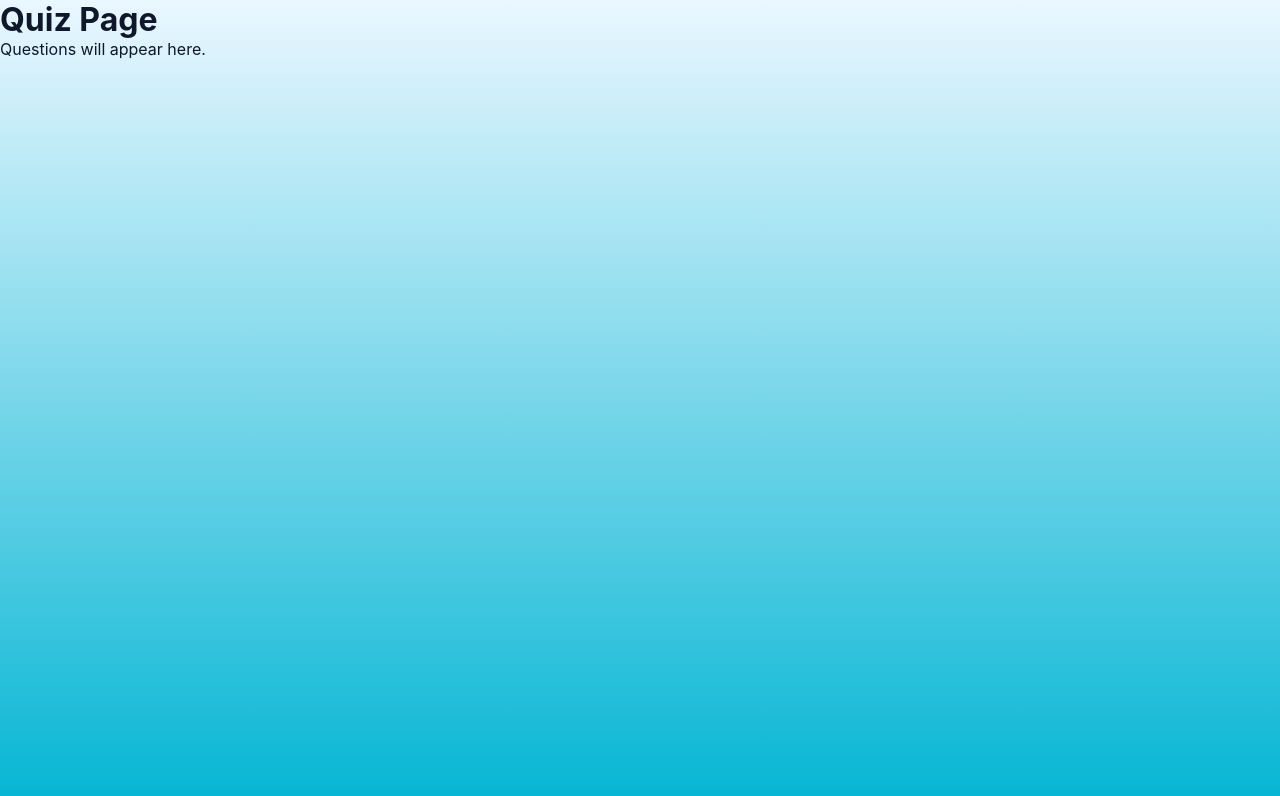
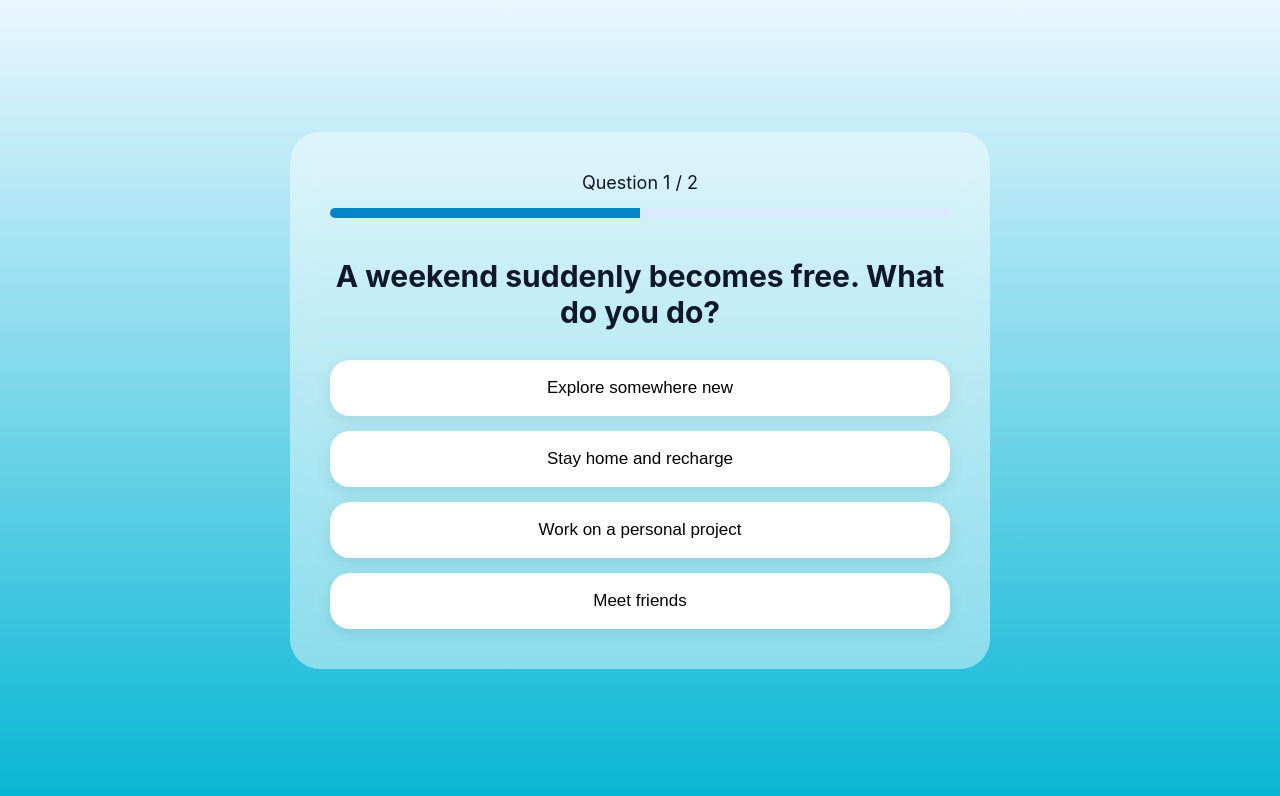
Before and after one commit to AnyutaK/fishfy_yourself, a React (Vite) app: page /quiz in a window 1280 px wide. Shown: the top 796 px of the page. Built offline with nearby package versions, Linux system fonts and the light colour scheme.

Commit message:
build quiz flow with scoring and result page

```diff
--- a/src/components/QuestionCard.jsx
+++ b/src/components/QuestionCard.jsx
@@ -0,0 +1,22 @@
+function QuestionCard({ question, answers, onAnswer }) {
+
+  return (
+    <div className="question-card">
+      <h2>
+        {question}
+      </h2>
+      <div className="answers">
+        {answers.map((answer, index) => (
+          <button
+            className="answer-button"
+            key={index}
+            onClick={() => onAnswer(answer)}
+          >
+            {answer.text}
+          </button>
+        ))}
+      </div>
+    </div>
+  );
+}
+export default QuestionCard;
--- a/src/data/animals.js
+++ b/src/data/animals.js
@@ -0,0 +1,60 @@
+export const animals = {
+  octopus: {
+    name: "Octopus",
+    emoji: "🐙",
+    traits: [
+      "Intelligent",
+      "Creative",
+      "Adaptable"
+    ],
+    description:
+      "You are curious and love solving problems in unique ways.",
+    funFact:
+      "Octopuses have three hearts and can solve complex puzzles."
+  },
+
+
+  orca: {
+    name: "Orca",
+    emoji: "🐋",
+    traits: [
+      "Confident",
+      "Protective",
+      "Social"
+    ],
+    description:
+      "You naturally lead and care deeply about your community.",
+    funFact:
+      "Orcas are highly intelligent and live in close family groups."
+  },
+
+
+  turtle: {
+    name: "Sea Turtle",
+    emoji: "🐢",
+    traits: [
+      "Calm",
+      "Patient",
+      "Resilient"
+    ],
+    description:
+      "You take life at your own pace and handle challenges gracefully.",
+    funFact:
+      "Some sea turtles travel thousands of kilometres across oceans."
+  },
+
+
+  dolphin: {
+    name: "Dolphin",
+    emoji: "🐬",
+    traits: [
+      "Friendly",
+      "Playful",
+      "Energetic"
+    ],
+    description:
+      "You bring positive energy and connect easily with others.",
+    funFact:
+      "Dolphins communicate using clicks, whistles and body movements."
+  }
+};
--- a/src/data/questions.js
+++ b/src/data/questions.js
@@ -0,0 +1,69 @@
+export const questions = [
+{
+id:1,
+question:
+"A weekend suddenly becomes free. What do you do?",
+answers:[
+{
+text:"Explore somewhere new",
+scores:{
+octopus:2,
+dolphin:1
+}
+},
+{
+text:"Stay home and recharge",
+scores:{
+turtle:2
+}
+},
+{
+text:"Work on a personal project",
+scores:{
+octopus:2
+}
+},
+{
+text:"Meet friends",
+scores:{
+dolphin:2,
+orca:1
+}
+}
+]
+},
+{
+id:2,
+question:
+"You discover a hidden cave underwater. You...",
+answers:[
+{
+text:"Explore immediately",
+scores:{
+octopus:2,
+dolphin:1
+}
+},
+{
+text:"Research it first",
+scores:{
+turtle:2,
+octopus:1
+}
+},
+{
+text:"Bring friends along",
+scores:{
+orca:2,
+dolphin:1
+}
+},
+{
+text:"Leave it alone",
+scores:{
+turtle:2
+}
+}
+]
+}
+];
--- a/src/index.css
+++ b/src/index.css
@@ -53,3 +53,108 @@ body {
 .hero button:hover {
   transform:translateY(-3px);
 }
+.quiz-page {
+  min-height:100vh;
+  display:flex;
+  justify-content:center;
+  align-items:center;
+  padding:20px;
+}
+.quiz-container {
+  width:100%;
+  max-width:700px;
+  background:rgba(255,255,255,0.45);
+  padding:40px;
+  border-radius:30px;
+  backdrop-filter:blur(12px);
+}
+.progress {
+  text-align:center;
+  font-size:18px;
+  margin-bottom:15px;
+}
+.progress-bar {
+  height:10px;
+  background:#dbeafe;
+  border-radius:20px;
+  overflow:hidden;
+  margin-bottom:40px;
+}
+.progress-fill {
+  height:100%;
+  background:#0284C7;
+  transition:0.4s;
+}
+.question-card h2 {
+  font-size:30px;
+  margin-bottom:30px;
+  text-align:center;
+}
+.answers {
+  display:flex;
+  flex-direction:column;
+  gap:15px;
+}
+.answer-button {
+  padding:18px;
+  border-radius:20px;
+  border:none;
+  background:white;
+  font-size:17px;
+  cursor:pointer;
+  transition:0.25s;
+  box-shadow:0 5px 15px rgba(0,0,0,0.08);
+}
+.answer-button:hover {
+  transform:translateY(-4px);
+  background:#e0f2fe;
+}
+.result-page {
+  min-height:100vh;
+  display:flex;
+  justify-content:center;
+  align-items:center;
+  padding:20px;
+}
+.result-card {
+  max-width:600px;
+  width:100%;
+  text-align:center;
+  background:rgba(255,255,255,0.5);
+  padding:45px;
+  border-radius:30px;
+  backdrop-filter:blur(12px);
+}
+.animal-emoji {
+  font-size:100px;
+}
+.result-card h1 {
+  font-size:40px;
+  margin:20px 0;
+}
+.traits {
+  display:flex;
+  justify-content:center;
+  gap:10px;
+  flex-wrap:wrap;
+  margin:20px;
+}
+.traits span {
+  background:#e0f2fe;
+  padding:10px 18px;
+  border-radius:50px;
+}
+.fun-fact {
+  margin:25px 0;
+  padding:20px;
+  background:white;
+  border-radius:20px;
+}
+.result-card button {
+  background:#0284C7;
+  color:white;
+  border:none;
+  padding:15px 30px;
+  border-radius:50px;
+  cursor:pointer;
+}
--- a/src/pages/Quiz.jsx
+++ b/src/pages/Quiz.jsx
@@ -1,13 +1,59 @@
+import { useState, useEffect } from "react";
+import { useNavigate } from "react-router-dom";
+import { questions } from "../data/questions";
+import QuestionCard from "../components/QuestionCard";
+import { calculateResult } from "../utils/calculateResult";
+
 function Quiz() {
+  const navigate = useNavigate();
+  const [currentQuestion, setCurrentQuestion] = useState(0);
+  const [scores, setScores] = useState({});
+  function handleAnswer(answer) {
+    setScores(prev => {
+      const updated = { ...prev };
+      for (const animal in answer.scores) {
+        updated[animal] =
+          (updated[animal] || 0) + answer.scores[animal];
+      }
+      return updated;
+    });
+    setCurrentQuestion(prev => prev + 1);
+  }
+  useEffect(() => {
+    if (currentQuestion >= questions.length) {
+      const result = calculateResult(scores);
+      navigate(`/result?animal=${result}`);
+    }
+  }, [currentQuestion, scores, navigate]);
+  if (currentQuestion >= questions.length) {
+    return (
+      <h1>
+        Finding your marine personality... 🌊
+      </h1>
+    );
+  }
+  const question = questions[currentQuestion];
   return (
-    <div>
-      <h1>Quiz Page</h1>
-
-      <p>
-        Questions will appear here.
-      </p>
+    <div className="quiz-page">
+        <div className="quiz-container">
+        <p className="progress">
+            Question {currentQuestion + 1} / {questions.length}
+        </p>
+        <div className="progress-bar">
+            <div
+            className="progress-fill"
+            style={{
+                width: `${((currentQuestion + 1) / questions.length) * 100}%`
+            }}
+            />
+        </div>
+        <QuestionCard
+            question={question.question}
+            answers={question.answers}
+            onAnswer={handleAnswer}
+        />
+        </div>
     </div>
-  );
+    );
 }
-
 export default Quiz;
--- a/src/pages/Result.jsx
+++ b/src/pages/Result.jsx
@@ -1,13 +1,52 @@
+import { useSearchParams, useNavigate } from "react-router-dom";
+import { animals } from "../data/animals";
+
 function Result() {
+  const [searchParams] = useSearchParams();
+  const navigate = useNavigate();
+  const animalId = searchParams.get("animal");
+  const animal = animals[animalId];
+  if (!animal) {
+    return (
+      <h1>
+        No result found 🐠
+      </h1>
+    );
+  }
   return (
-    <div>
-      <h1>Result Page</h1>
-
-      <p>
-        Your marine personality will appear here.
-      </p>
+    <div className="result-page">
+      <div className="result-card">
+        <div className="animal-emoji">
+          {animal.emoji}
+        </div>
+        <h1>
+          You are a {animal.name}!
+        </h1>
+        <h3>
+          Ocean Profile
+        </h3>
+        <div className="traits">
+          {animal.traits.map((trait,index)=>(
+            <span key={index}>
+              {trait}
+            </span>
+          ))}
+        </div>
+        <p>
+          {animal.description}
+        </p>
+        <div className="fun-fact">
+          🌊 Fun Fact:
+          <br/>
+          {animal.funFact}
+        </div>
+        <button
+          onClick={() => navigate("/")}
+        >
+          Restart Quiz
+        </button>
+      </div>
     </div>
   );
 }
-
 export default Result;
--- a/src/utils/calculateResult.js
+++ b/src/utils/calculateResult.js
@@ -0,0 +1,13 @@
+export function calculateResult(scores){
+
+  let highestAnimal = null;
+  let highestScore = 0;
+  for(const animal in scores){
+    if(scores[animal] > highestScore){
+      highestScore = scores[animal];
+      highestAnimal = animal;
+    }
+  }
+  return highestAnimal;
+
+}
```
